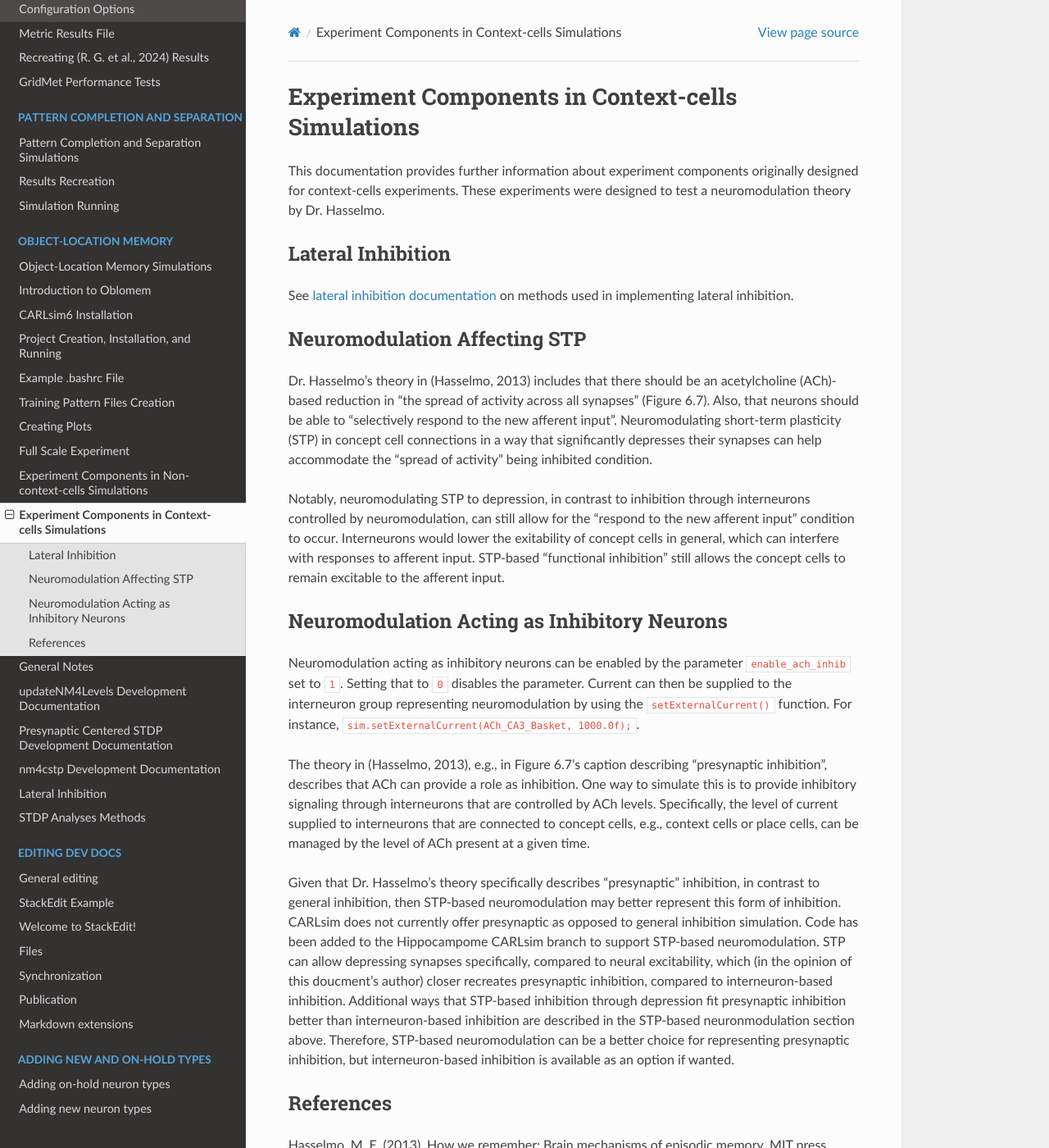
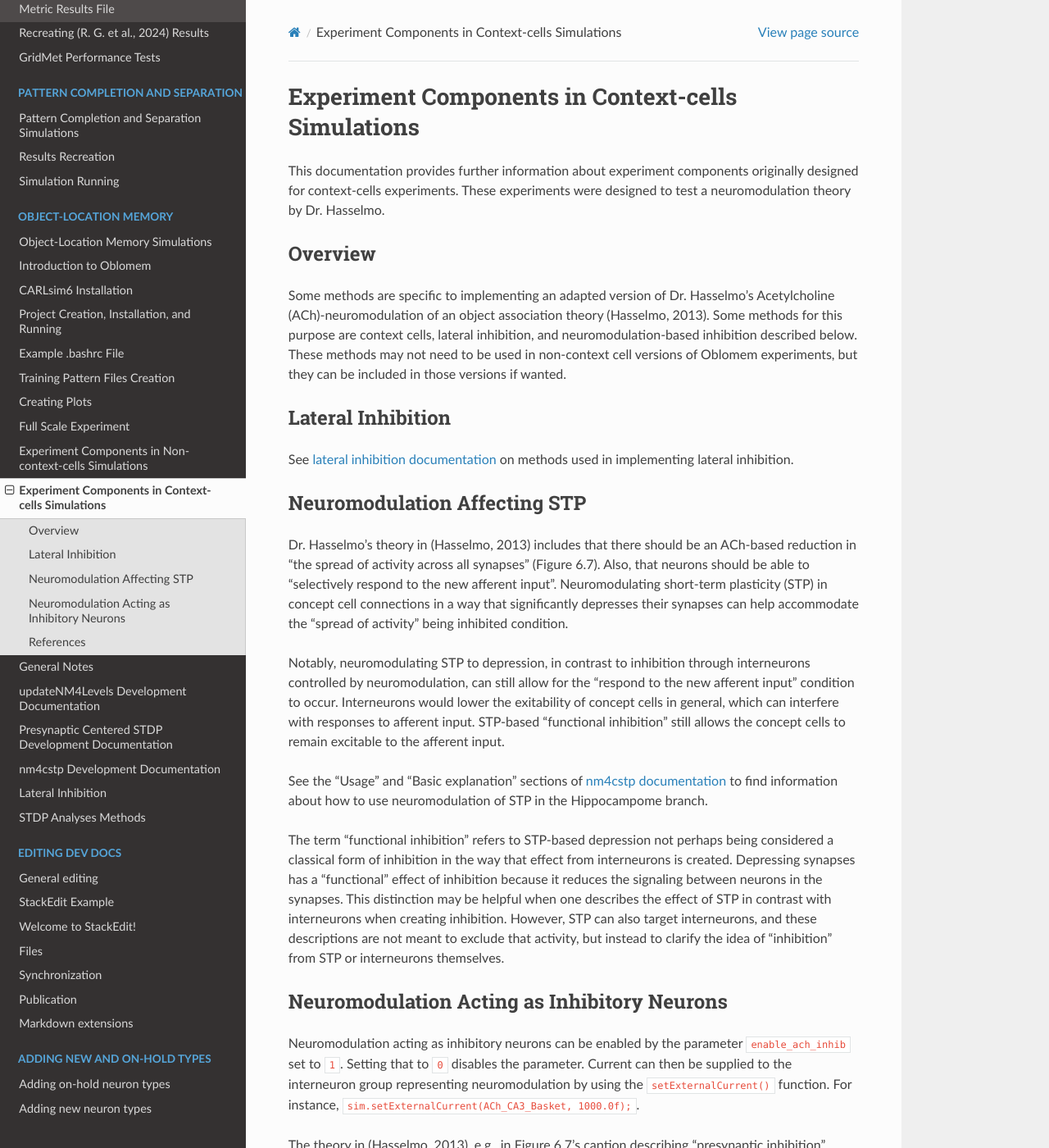
Before and after one commit to Hippocampome-Org/hco_dev_docs, a Sphinx documentation site: the page built from docs/oblomem/context-cells_exp.md, in a window 1280 px wide and 1400 px high. Shown: the whole window at 82% size. Built offline with Sphinx 7.4.7 and the Read the Docs theme 3.1.0, drawn with Linux system fonts in a browser that asks for light colours.

Commit message:
updated oblomem doc

```diff
--- a/docs/oblomem/context-cells_exp.md
+++ b/docs/oblomem/context-cells_exp.md
@@ -2,6 +2,10 @@ Experiment Components in Context-cells Simulations
 ==================================================
 
 This documentation provides further information about experiment components originally designed for context-cells experiments. These experiments were designed to test a neuromodulation theory by Dr. Hasselmo.
+
+## Overview
+
+Some methods are specific to implementing an adapted version of Dr. Hasselmo's Acetylcholine (ACh)-neuromodulation of an object association theory (Hasselmo, 2013). Some methods for this purpose are context cells, lateral inhibition, and neuromodulation-based inhibition described below. These methods may not need to be used in non-context cell versions of Oblomem experiments, but they can be included in those versions if wanted.
 
 ## Lateral Inhibition
 
@@ -9,9 +13,13 @@ See [lateral inhibition documentation](https://hco-dev-docs.readthedocs.io/en/la
 
 ## Neuromodulation Affecting STP
 
-Dr. Hasselmo's theory in (Hasselmo, 2013) includes that there should be an acetylcholine (ACh)-based reduction in "the spread of activity across all synapses" (Figure 6.7). Also, that neurons should be able to "selectively respond to the new afferent input". Neuromodulating short-term plasticity (STP) in concept cell connections in a way that significantly depresses their synapses can help accommodate the "spread of activity" being inhibited condition.
+Dr. Hasselmo's theory in (Hasselmo, 2013) includes that there should be an ACh-based reduction in "the spread of activity across all synapses" (Figure 6.7). Also, that neurons should be able to "selectively respond to the new afferent input". Neuromodulating short-term plasticity (STP) in concept cell connections in a way that significantly depresses their synapses can help accommodate the "spread of activity" being inhibited condition.
 
 Notably, neuromodulating STP to depression, in contrast to inhibition through interneurons controlled by neuromodulation, can still allow for the "respond to the new afferent input" condition to occur. Interneurons would lower the exitability of concept cells in general, which can interfere with responses to afferent input. STP-based "functional inhibition" still allows the concept cells to remain excitable to the afferent input.
+
+See the "Usage" and "Basic explanation" sections of [nm4cstp documentation](https://hco-dev-docs.readthedocs.io/en/latest/oblomem/nm4cstp.html) to find information about how to use neuromodulation of STP in the Hippocampome branch.
+
+The term "functional inhibition" refers to STP-based depression not perhaps being considered a classical form of inhibition in the way that effect from interneurons is created. Depressing synapses has a "functional" effect of inhibition because it reduces the signaling between neurons in the synapses. This distinction may be helpful when one describes the effect of STP in contrast with interneurons when creating inhibition. However, STP can also target interneurons, and these descriptions are not meant to exclude that activity, but instead to clarify the idea of "inhibition" from STP or interneurons themselves.
 
 ## Neuromodulation Acting as Inhibitory Neurons
 
```
